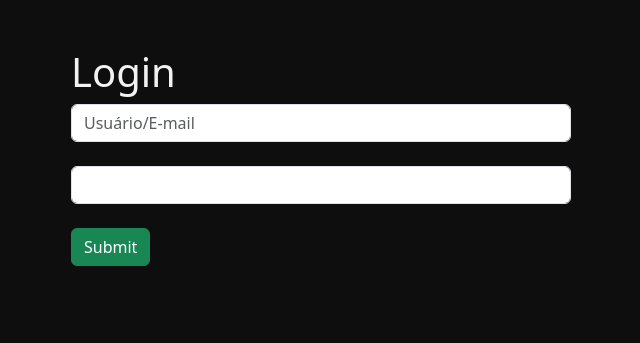
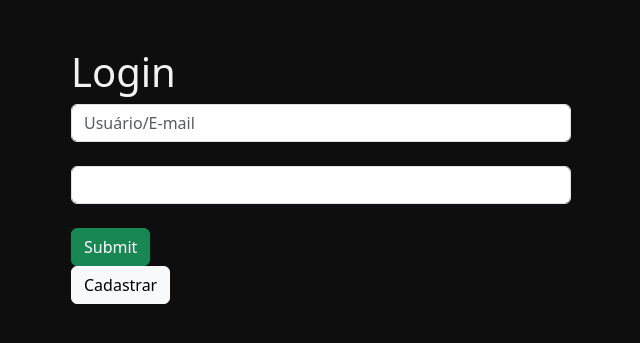
Before and after one commit to SraBanach/Login, a PHP site: page / in a window 1280 px wide. Shown: the top 343 px of the page, without its empty margins (319-959 px from the left). Run offline with PHP 8.4, Linux system fonts and the light colour scheme.

Commit message:
button cadastrar

```diff
--- a/index.php
+++ b/index.php
@@ -29,6 +29,10 @@
         <input type="password" class="form-control" name="password">
         <br>
         <input class="btn btn-success" type="submit">
+        <br>
+        <button type="button" class="btn btn-light">Cadastrar</button>
+
+
 
     </form>
 </body>
```
